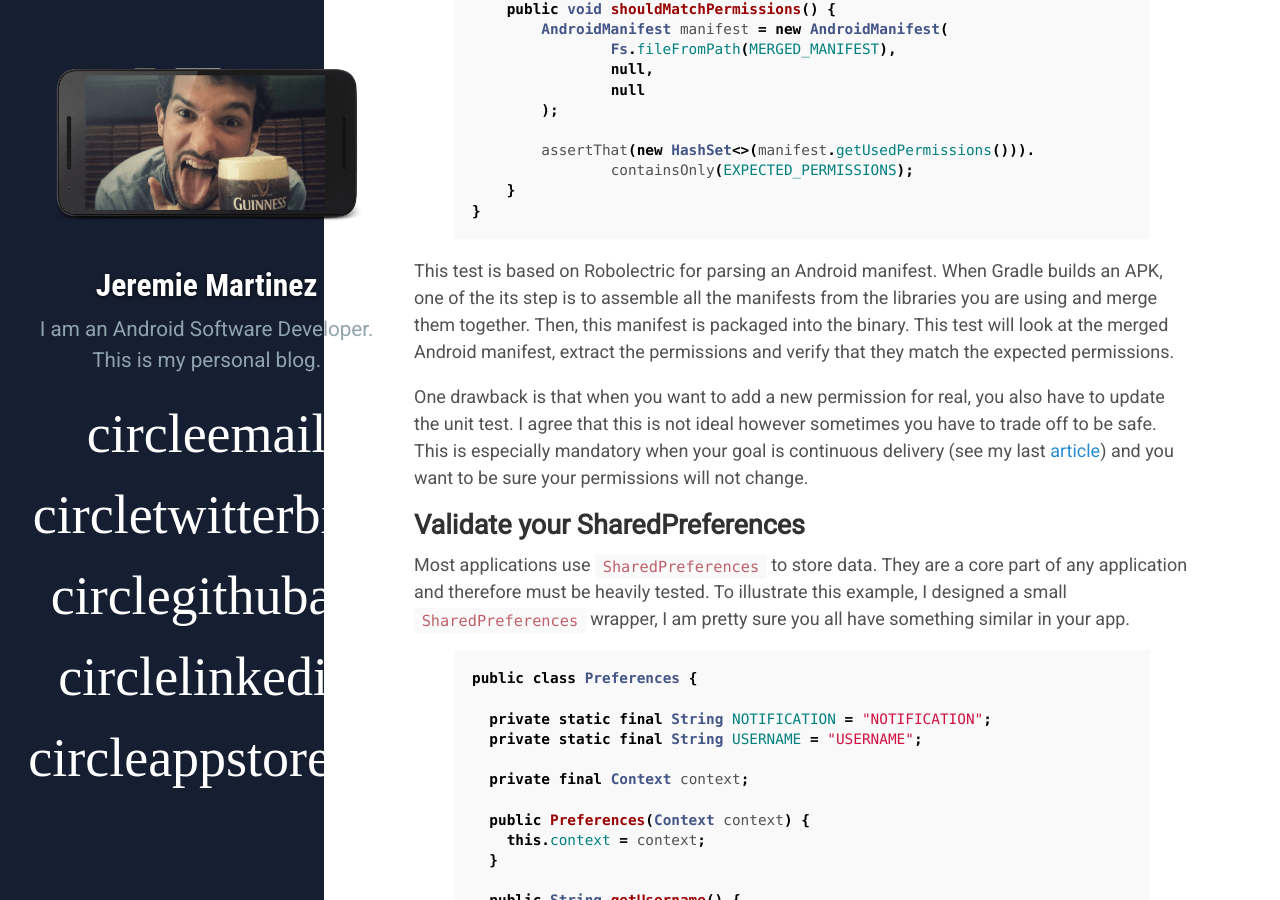
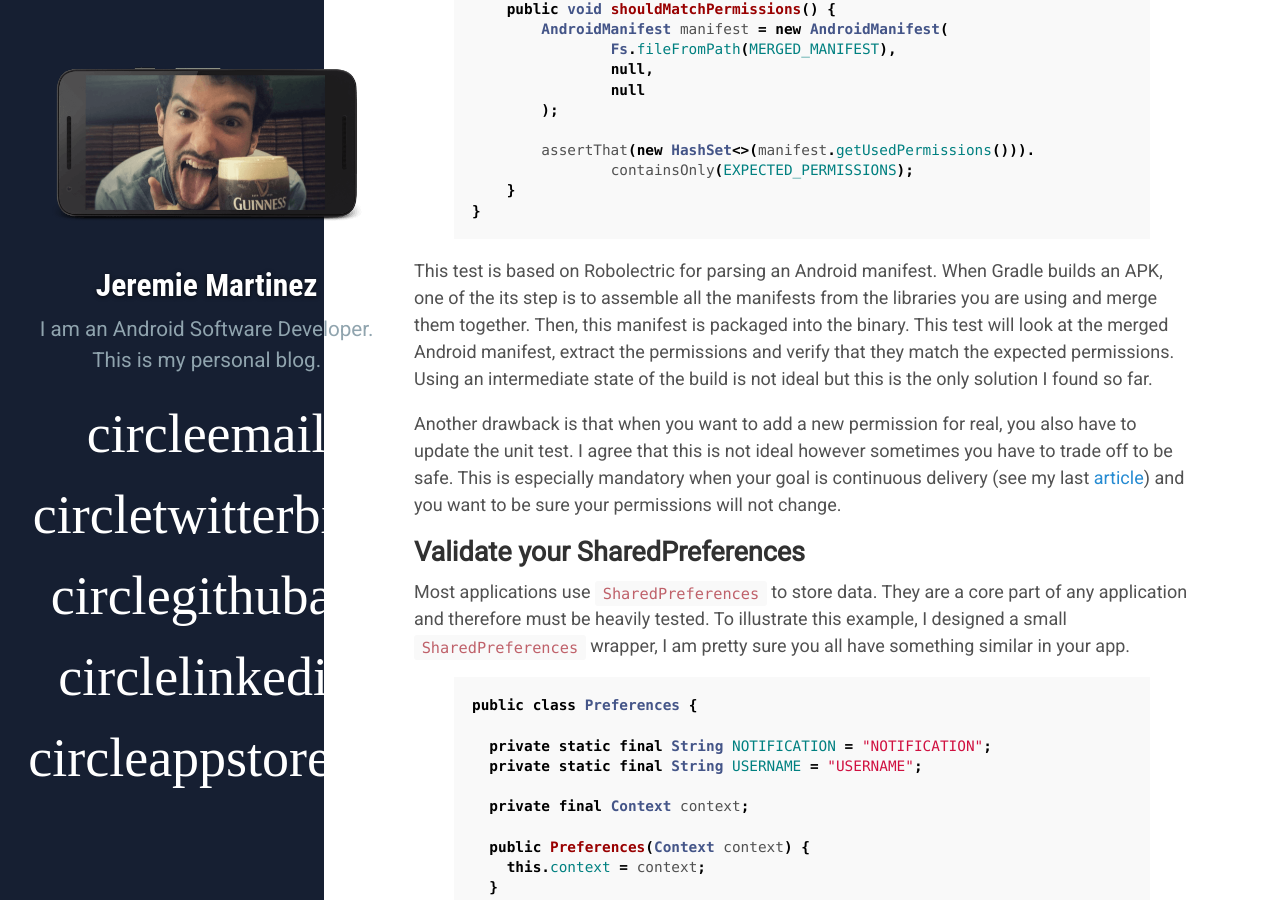
Before and after one commit to jeremiemartinez/jeremiemartinez.github.com, a Jekyll site: the page built from _posts/2016-02-16-unit-tests.md, in a window 1280 px wide and 900 px high, scrolled down 1064 px. Built offline with Jekyll 4.4.1, drawn with Linux system fonts in a browser that asks for light colours; some web fonts are replaced; Markdown is read by kramdown in place of the engine named in the settings; comment, search, counter and statistics services are not loaded.

Commit message:
Cyril feedback

```diff
--- a/_posts/2016-02-16-unit-tests.md
+++ b/_posts/2016-02-16-unit-tests.md
@@ -47,9 +47,9 @@ public final class PermissionsTest {
 }
 {% endhighlight %}
 
-This test is based on Robolectric for parsing an Android manifest. When Gradle builds an APK, one of the its step is to assemble all the manifests from the libraries you are using and merge them together. Then, this manifest is packaged into the binary. This test will look at the merged Android manifest, extract the permissions and verify that they match the expected permissions.
+This test is based on Robolectric for parsing an Android manifest. When Gradle builds an APK, one of the its step is to assemble all the manifests from the libraries you are using and merge them together. Then, this manifest is packaged into the binary. This test will look at the merged Android manifest, extract the permissions and verify that they match the expected permissions. Using an intermediate state of the build is not ideal but this is the only solution I found so far.
 
-One drawback is that when you want to add a new permission for real, you also have to update the unit test. I agree that this is not ideal however sometimes you have to trade off to be safe. This is especially mandatory when your goal is continuous delivery (see my last [article](http://jeremie-martinez.com/2016/01/14/devops-on-android/)) and you want to be sure your permissions will not change.
+Another drawback is that when you want to add a new permission for real, you also have to update the unit test. I agree that this is not ideal however sometimes you have to trade off to be safe. This is especially mandatory when your goal is continuous delivery (see my last [article](http://jeremie-martinez.com/2016/01/14/devops-on-android/)) and you want to be sure your permissions will not change.
 
 ## Validate your SharedPreferences
 
```
